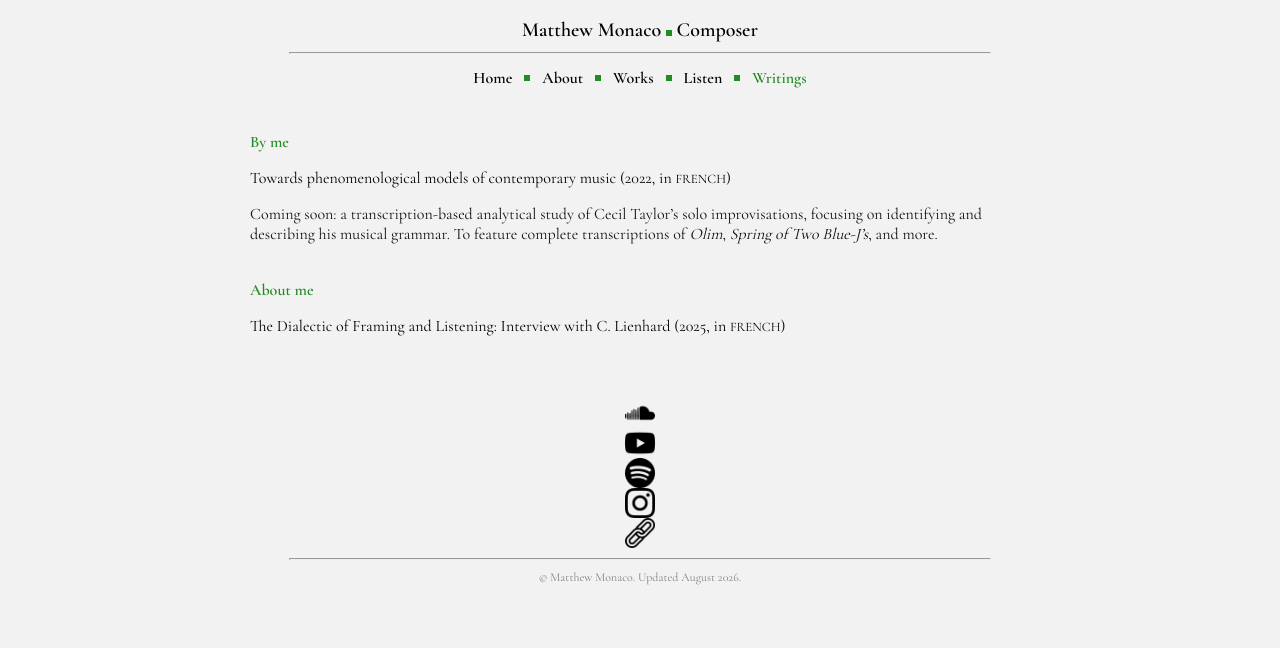
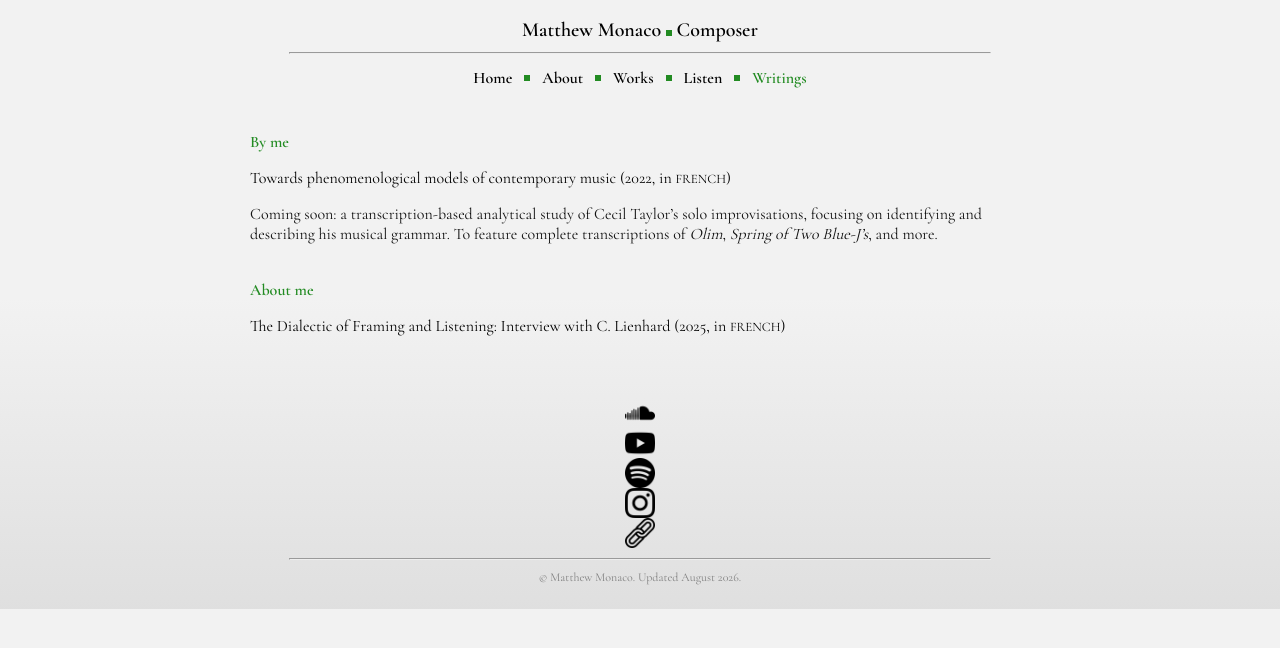
Before and after one commit to matthew-monaco/matthew-monaco.github.io, a Jekyll site: the page built from writings.md, in a window 1280 px wide. Shown: the top 648 px of the page. Built offline with Jekyll 4.4.1, drawn with Linux system fonts in a browser that asks for light colours.

Commit message:
Update style.css

```diff
--- a/assets/style.css
+++ b/assets/style.css
@@ -196,20 +196,26 @@ details > *:not(summary) {
    FOOTER
 ========================= */
 
-.page-bottom {
+.site-footer {
+  position: relative;
+  margin-top: 30px;
+  padding-bottom: 25px;
+}
+
+.site-footer::before {
+  content: "";
+  position: absolute;
+  left: 0;
+  right: 0;
+  top: -100px;
+  bottom: 0;
   background: linear-gradient(
     to bottom,
-    #f2f2f2 0%,
-    #f2f2f2 55%,
-    #eeeeee 72%,
-    #e5e5e5 88%,
-    #dcdcdc 100%
+    rgba(242, 242, 242, 0),
+    rgba(220, 220, 220, 0.85)
   );
-}
-
-.site-footer {
-  margin-top: 30px;
-  padding-bottom: 25px;
+  pointer-events: none;
+  z-index: -1;
 }
 
 .social-link img {
```
